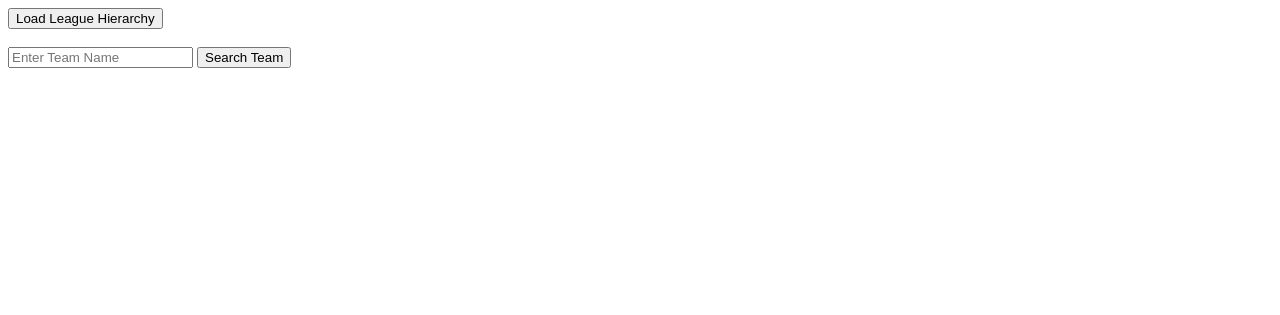
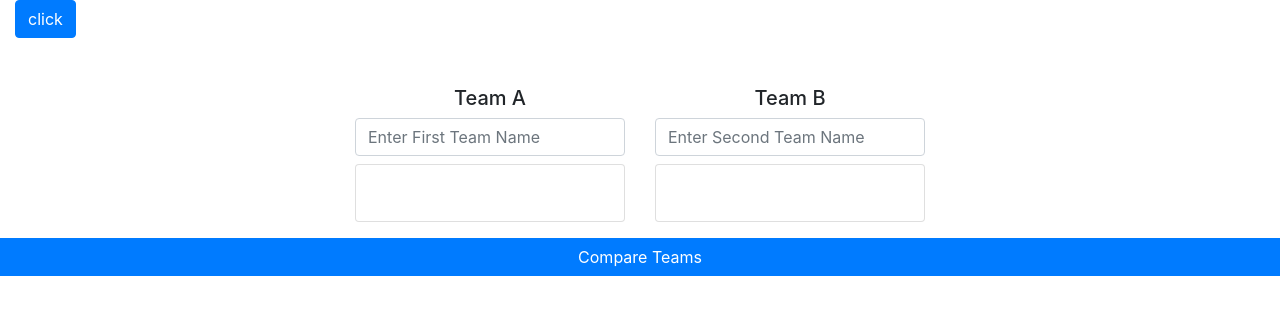
Before and after one commit to annle15/KPBets, a Flask app: page / in a window 1280 px wide. Shown: the top 315 px of the page. Run offline with Flask 3, Linux system fonts and the light colour scheme; some libraries are stand-ins or nearby versions.

Commit message:
updated display & format

```diff
--- a/templates/index.html
+++ b/templates/index.html
@@ -3,6 +3,44 @@
 <head>
     <title>NCAA Men's Basketball Data</title>
     <script src="https://ajax.googleapis.com/ajax/libs/jquery/3.5.1/jquery.min.js"></script>
+    <!-- Bootstrap CSS -->
+    <link rel="stylesheet" href="https://stackpath.bootstrapcdn.com/bootstrap/4.5.2/css/bootstrap.min.css">
+
+    <style>
+        .sticky-inputs {
+            position: sticky;
+            top: 0;
+            background: #fff;
+            z-index: 1020;
+            padding-bottom: 1rem;
+        }
+
+        .container {
+            display: flex;
+            justify-content: space-between;
+            max-width: 600px; /* Adjust based on your preference */
+            margin: auto;
+        }
+
+        .input-group {
+            display: flex;
+            flex-direction: column;
+            align-items: center;
+            width: 100%;
+        }
+
+        .input-group input {
+            margin-bottom: 10px; /* Space between input and button */
+        }
+
+        .input-group pre {
+            text-align: left;
+            width: 90%; /* Adjust the width of the stats display */
+            margin-top: 10px;
+        }
+
+
+    </style>
     <script>
         let teamsData = []; // Global variable to hold teams data
 
@@ -20,45 +58,74 @@
             });
         }
 
-        function searchTeam() {
-            const searchText = document.getElementById("teamName").value.toLowerCase();
-            const team = teamsData.find(team =>
-            team.name.toLowerCase() === searchText ||
-            (team.alias && team.alias.toLowerCase() === searchText) ||
-            (team.market && team.market.toLowerCase() === searchText)
+        function searchAndCompareTeams() {
+            const searchText1 = document.getElementById("teamName1").value.toLowerCase();
+            const searchText2 = document.getElementById("teamName2").value.toLowerCase();
+            const team1 = teamsData.find(team =>
+            team.name.toLowerCase() === searchText1 ||
+            (team.alias && team.alias.toLowerCase() === searchText1) ||
+            (team.market && team.market.toLowerCase() === searchText1)
             );
-            if (team) {
-                document.getElementById("teamIdDisplay").innerText = "Team ID: " + team.id;
-                getTeamStatistics(team.id);
+            const team2 = teamsData.find(team =>
+            team.name.toLowerCase() === searchText2 ||
+            (team.alias && team.alias.toLowerCase() === searchText2) ||
+            (team.market && team.market.toLowerCase() === searchText2)
+            );
+            if (team1 && team2) {
+                 getTeamStatistics(team1.id, 1);
+                 getTeamStatistics(team2.id, 2);
                 } else {
-                alert("Team not found. Please make sure you have the correct team name, alias, or market.");
+                    alert("One or both teams not found. Please make sure you have the correct team names, aliases, or markets.");
                 }
 }
 
-        function getTeamStatistics(teamId) {
+function getTeamStatistics(teamId, teamNumber) {
     const seasonYear = "2023";
     const seasonType = "REG";
     const url = `/get_team_statistics/${seasonYear}/${seasonType}/${teamId}`;
 
     $.get(url, function(data) {
         const displayData = {
-                market: data.market,
-                name: data.name,
-                ownAveragePoints: data.own_record.average.points,
-                opponentsAveragePoints: data.opponents.average.points
+            id: data.id,
+            TeamName: data.market,
+            TeamMascot: data.name,
+            PPG: data.own_record.average.points,
+            AP: data.opponents.average.points
         };
-
-        document.getElementById("statisticsDisplay").innerText = JSON.stringify(displayData, null, 2);
+        document.getElementById(`statisticsDisplay${teamNumber}`).innerText = JSON.stringify(displayData, null, 2);
     });
 }
     </script>
 </head>
 <body>
-    <button onclick="getLeagueHierarchy()">Load League Hierarchy</button>
-    <br><br>
-    <input type="text" id="teamName" placeholder="Enter Team Name">
-    <button onclick="searchTeam()">Search Team</button>
-    <p id="teamIdDisplay"></p>
-    <pre id="statisticsDisplay"></pre>
+    <div class="col-auto">
+        <button id="firstButton" onclick="getLeagueHierarchy()" class="btn btn-primary">click</button>
+    </div>
+    <div class="container mt-5">
+        <div class="row sticky-inputs">
+            <div class="col-6">
+                <h5 class="text-center">Team A</h5>
+                <input type="text" id="teamName1" class="form-control mb-2" placeholder="Enter First Team Name">
+                <div class="card mb-6">
+                    <div class="card-body">
+                        <pre id="statisticsDisplay1"></pre>
+                    </div>
+                </div>
+            </div>
+            <div class="col-6">
+                <h5 class="text-center">Team B</h5>
+                <input type="text" id="teamName2" class="form-control mb-2" placeholder="Enter Second Team Name">
+                <div class="card mb-6">
+                    <div class="card-body">
+                        <pre id="statisticsDisplay2"></pre>
+                    </div>
+                </div>
+            </div>
+        </div>
+
+    </div>
+    <div class="row">
+        <button id="compareButton" onclick="searchAndCompareTeams()" class="btn btn-primary btn-block">Compare Teams</button>
+</div>
 </body>
 </html>
```
Lines whose indentation alone changed are shown as unchanged.
